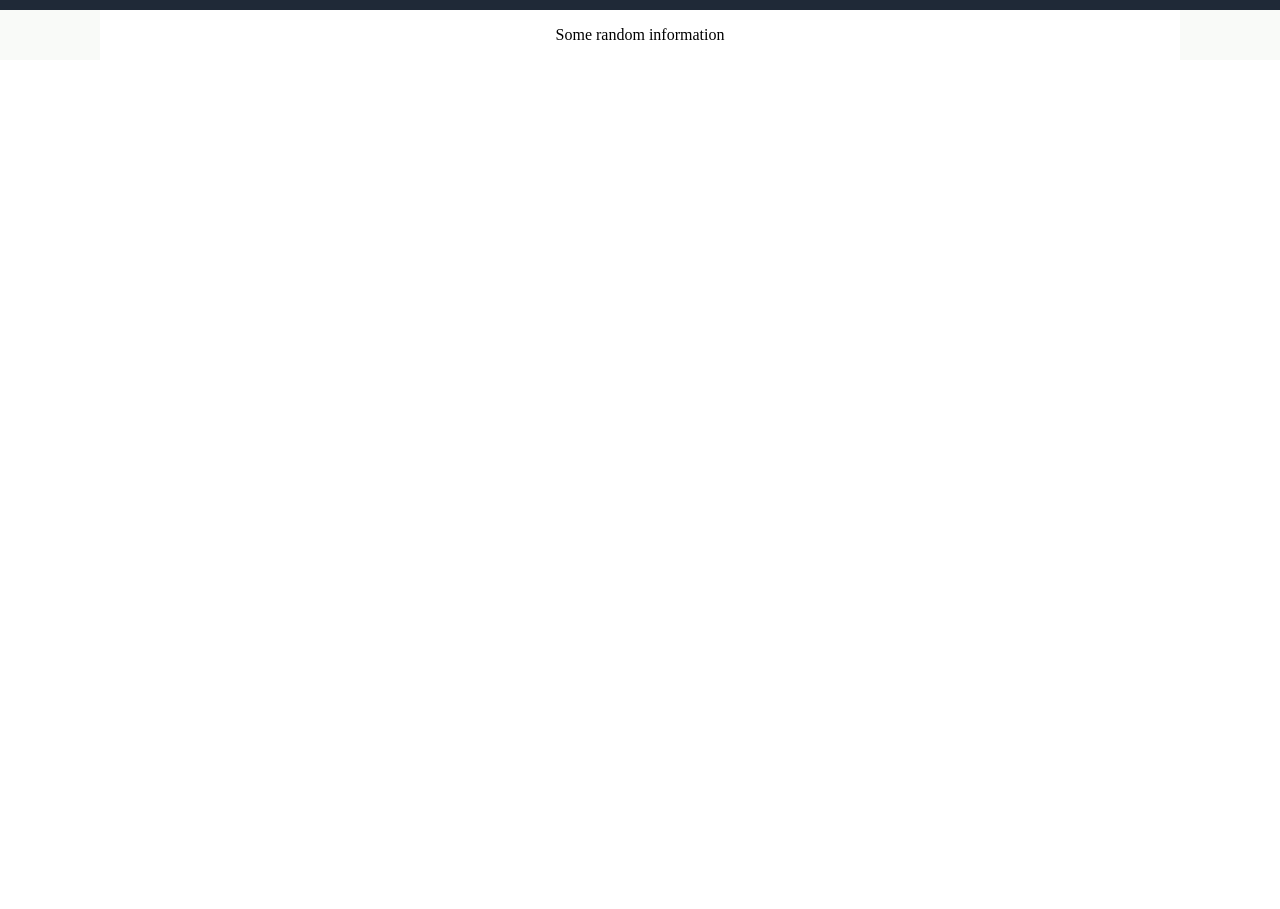
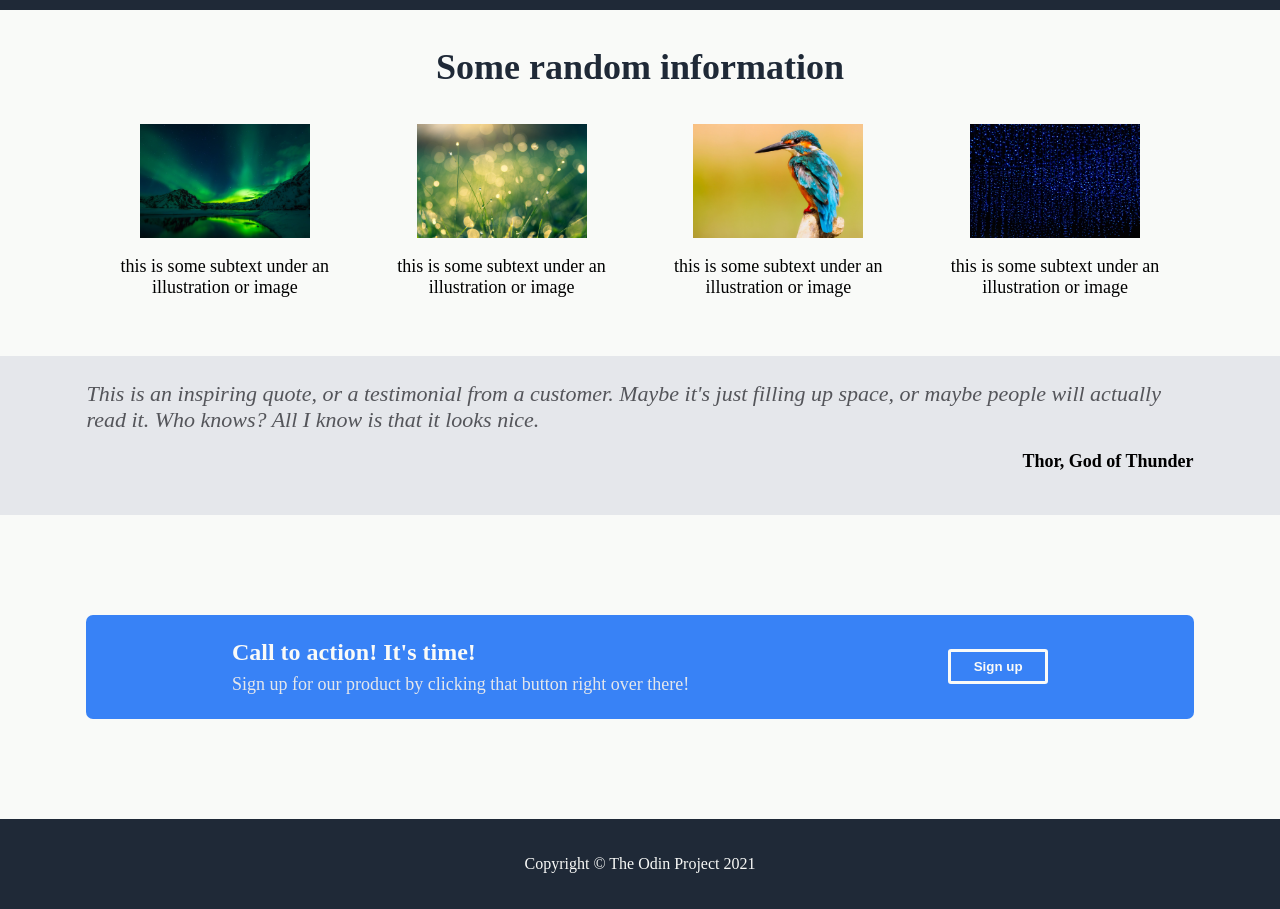
Before and after one commit to bmccabe96/odin_landing_page, a plain HTML site: page index.html in a window 1280 px wide. Shown: the part 440-1349 px from the top of the page. Before the commit the page ends 800 px from the top, so only its background shows below. Drawn offline with Linux system fonts and the light colour scheme.

Commit message:
finished first draft

```diff
--- a/css/style.css
+++ b/css/style.css
@@ -14,19 +14,6 @@ body {
     width: 100px;
     background: #1F2937;
 }
-
-.big-row-2 {
-    display: flex;
-    justify-content: space-between;
-    width: 100%;
-}
-
-.left-side-2, .right-side-2 {
-    width: 100px;
-    background: #F9FAF8;
-}
-
-
 
 
 
@@ -65,7 +52,7 @@ body {
     align-items: center;
     justify-content: space-between;
     margin: 50px 0;
-    gap:20px;
+    gap: 20px;
 }
 
 #main-image {
@@ -81,6 +68,38 @@ body {
 
 .secondary-text {
     font-size: 18px;
+    color: #E5E7EB;
+}
+
+
+
+
+
+.big-row-2 {
+    display: flex;
+    justify-content: space-between;
+    width: 100%;
+}
+
+.left-side-2, .right-side-2 {
+    width: 100px;
+    background: #F9FAF8;
+}
+
+.container-2 {
+    background: #F9FAF8;
+    width: 100%;
+    color: black;
+    display: flex;
+    flex-direction: column;
+    align-items: center;
+}
+
+.c2-r2 {
+    display: flex;
+    align-items: center;
+    justify-content: space-between;
+    margin-bottom: 40px;
 }
 
 .c1-r2-c1 button {
@@ -92,3 +111,138 @@ body {
     color: #E5E7EB;
     font-weight: bold;
 }
+
+.c2-r2-image {
+    display: flex;
+    justify-content: center;
+}
+
+.c2-r2-image img {
+    width: 170px;
+    height: auto;
+}
+
+.c2-r2 .secondary-text {
+    text-align: center;
+    color: black;
+}
+
+.information-header {
+    font-size: 36px;
+    font-weight: bold;
+    color: #1F2937;
+}
+
+
+
+.big-row-3 {
+    display: flex;
+    justify-content: space-between;
+    width: 100%;
+}
+
+.left-side-3, .right-side-3 {
+    width: 100px;
+    background: #E5E7EB;
+}
+
+.container-3 {
+    background: #E5E7EB;
+    width: 100%;
+}
+
+.r3-column {
+    display: flex;
+    flex-direction: column;
+    justify-content: space-evenly;
+    margin: 25px 0;
+}
+
+.quote-text {
+    font-size: 22px;
+    color: #54555a;
+
+}
+
+.quoter {
+    display: flex;
+    justify-content: flex-end;
+    font-size: 18px;
+    font-weight: bold;
+}
+
+
+
+
+.big-row-4 {
+    display: flex;
+    justify-content: space-between;
+    width: 100%;
+}
+
+.left-side-4, .right-side-4 {
+    width: 100px;
+    background: #F9FAF8;
+}
+
+.container-4 {
+    background: #F9FAF8;
+    width: 100%;
+    color: black;
+    border-top: #F9FAF8 solid 100px;
+    border-bottom: #F9FAF8 solid 100px;
+}
+
+.blue-box {
+    background-color: #3882F6;
+    padding: 16px;
+    display: flex;
+    justify-content: space-around;
+    border-radius: 7px;
+    align-items: center;
+}
+
+.blue-box p {
+    margin: 8px 0;
+}
+
+.blue-box button {
+    background-color: #3882F6;
+    color: #F9FAF8;
+    font-weight: bold;
+    width: 100px;
+    height: 35px;
+    border-radius: 3px;
+    border: 3px solid #F9FAF8;
+}
+
+#call-to-action-text {
+    font-size: 24px;
+    color: #F9FAF8;
+    font-weight: bold;
+}
+
+
+
+
+
+
+.big-row-5 {
+    display: flex;
+    justify-content: space-between;
+    width: 100%;
+}
+
+.left-side-5, .right-side-5 {
+    width: 100px;
+    background: #1F2937;
+}
+
+.container-5 {
+    background: #1F2937;
+    width: 100%;
+    display: flex;
+    justify-content: center;
+    color: #F9FAF8;
+    padding: 20px 0;
+}
--- a/index.html
+++ b/index.html
@@ -45,7 +45,30 @@
                 <p class="information-header">Some random information</p>
             </div>
             <div class="c2-r2">
-
+                <div class="c2-r2-column">
+                    <div class="c2-r2-image">
+                        <img src="images/iceland-2111811_1920.jpg" alt="iceland">
+                    </div>
+                    <p class="secondary-text">this is some subtext under an illustration or image</p>
+                </div>
+                <div class="c2-r2-column">
+                    <div class="c2-r2-image">
+                        <img src="images/meadow-4485609_1920.jpg" alt="meadow">
+                    </div>
+                    <p class="secondary-text">this is some subtext under an illustration or image</p>
+                </div>
+                <div class="c2-r2-column">
+                    <div class="c2-r2-image">
+                        <img src="images/kingfisher-2046453_1920.jpg" alt="bird">
+                    </div>
+                    <p class="secondary-text">this is some subtext under an illustration or image</p>
+                </div>
+                <div class="c2-r2-column">
+                    <div class="c2-r2-image">
+                        <img src="images/neon-22534_1920.jpg" alt="neon">
+                    </div>
+                    <p class="secondary-text">this is some subtext under an illustration or image</p>
+                </div>
             </div>
         </div>
 
@@ -53,6 +76,53 @@
     </div>
 
 
+    <div class="big-row-3">
+        <div class="left-side-3"></div>
+
+        <div class="container-3">
+           <div class="r3-column">
+               <em class="quote-text">
+                    This is an inspiring quote, or a testimonial from a customer. Maybe it's just filling up space, or maybe people will actually read it. Who knows? All I know is that it looks nice.
+               </em>
+               <p class="quoter">
+                   Thor, God of Thunder
+               </p>
+           </div>
+        </div>
+
+        <div class="right-side-3"></div>
+    </div>
+
+
+    <div class="big-row-4">
+        <div class="left-side-4"></div>
+
+        <div class="container-4">
+           <div class="blue-box">
+               <div>
+                    <p id="call-to-action-text">Call to action! It's time!</p>
+                    <p class="secondary-text">Sign up for our product by clicking that button right over there!</p>
+               </div>
+               <button>Sign up</button>
+           </div>
+
+        </div>
+
+        <div class="right-side-4"></div>
+    </div>
+
+
+    <div class="big-row-5">
+        <div class="left-side-5"></div>
+
+        <div class="container-5">
+           <p>Copyright <span>&#169</span> The Odin Project 2021</p>
+        </div>
+
+        <div class="right-side-5"></div>
+    </div>
+
+
 
 </body>
 </html>
```
